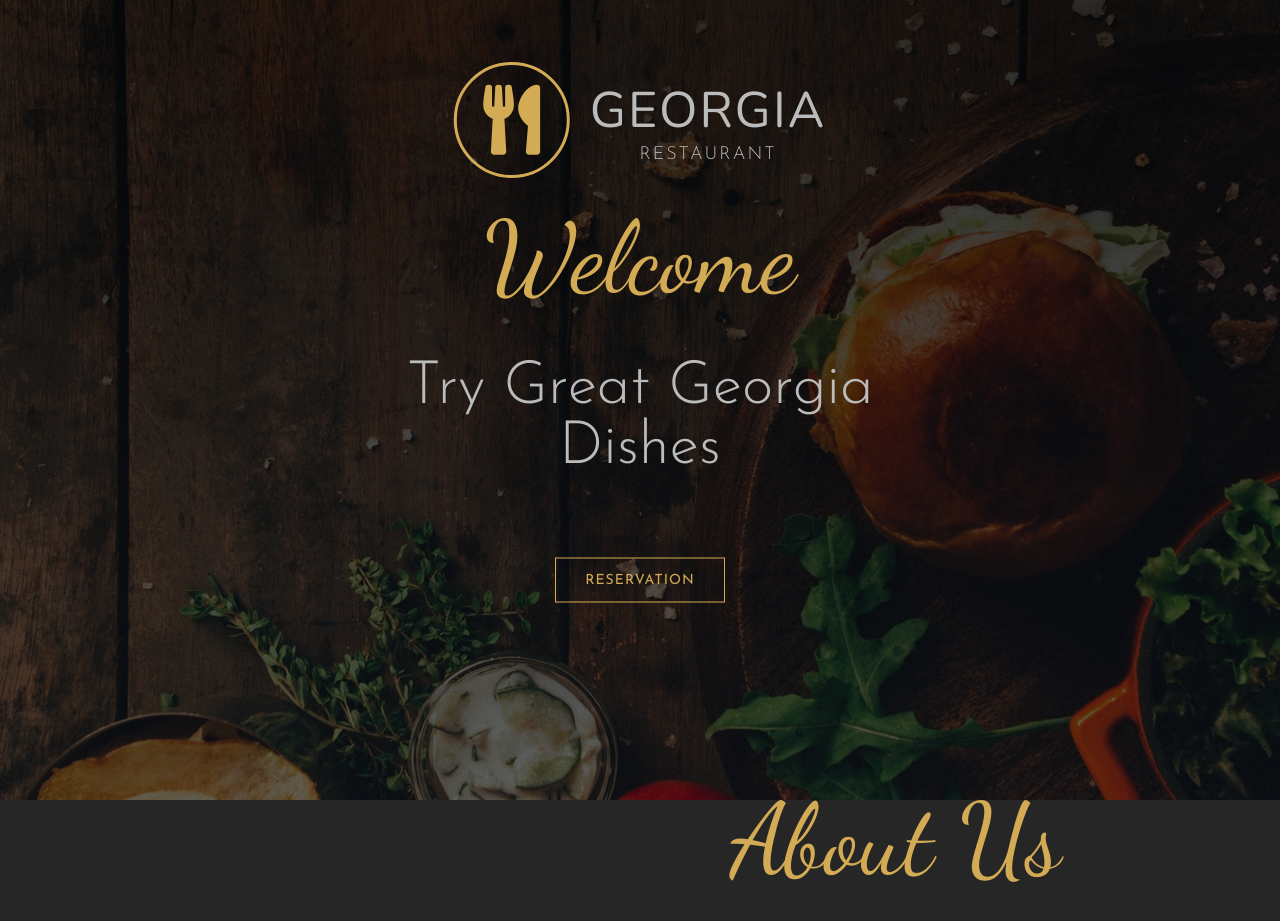
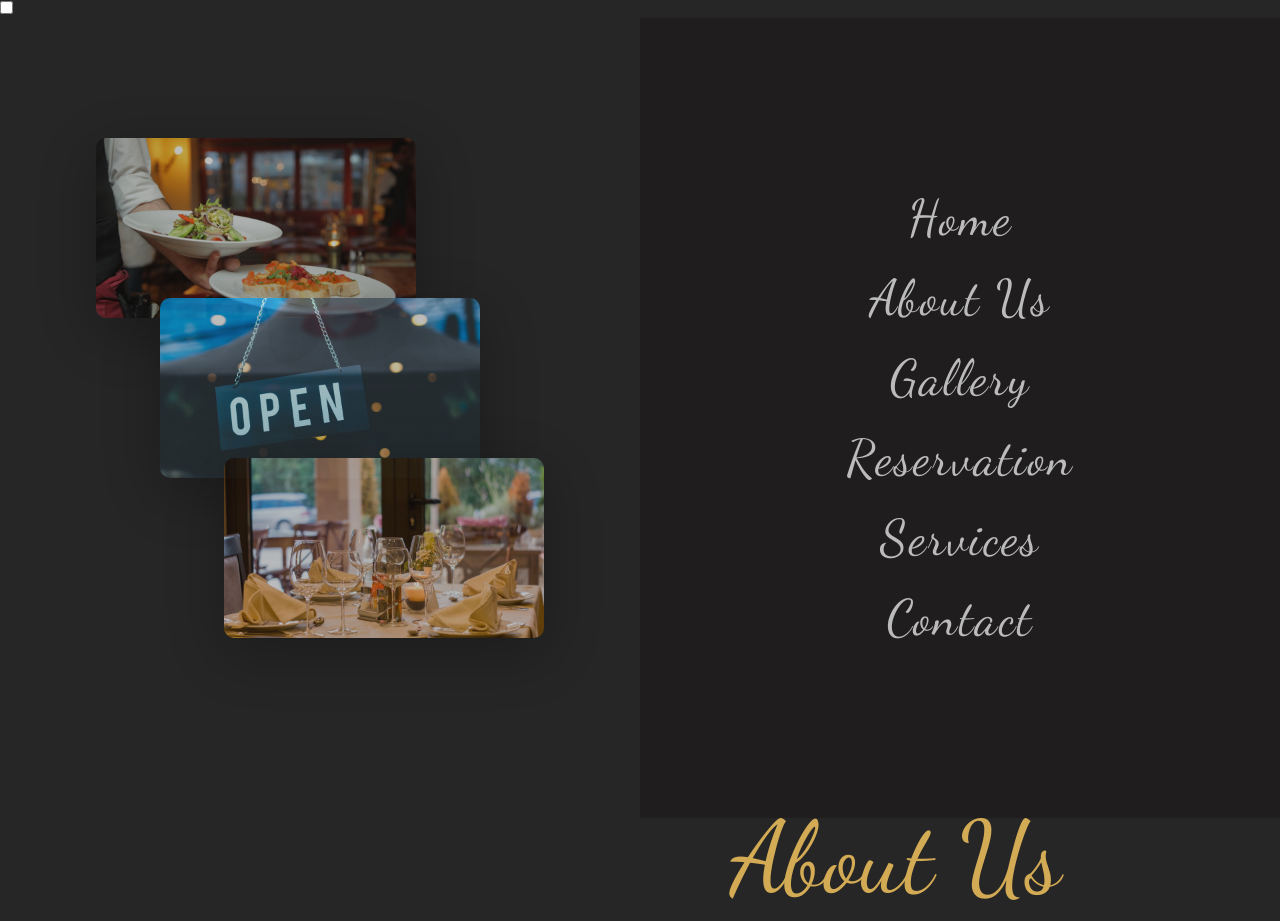
Before and after one commit to pawor/design-website-sass, a plain HTML site: page restaurant/index.html in a window 1280 px wide. Shown: the top 921 px of the page. Drawn offline with nearby package versions, Linux system fonts and the light colour scheme.

Commit message:
create navbar

```diff
--- a/restaurant/index.html
+++ b/restaurant/index.html
@@ -2,13 +2,53 @@
 <html lang="en">
 <head>
     <meta charset="UTF-8">
-    <meta name="viewport" content="width=device-width, initial-scale=1.0">
     <link rel="stylesheet" href="css/main.css">
     <link rel="stylesheet" href="https://use.fontawesome.com/releases/v5.5.0/css/all.css" integrity="sha384-B4dIYHKNBt8Bc12p+WXckhzcICo0wtJAoU8YZTY5qE0Id1GSseTk6S+L3BlXeVIU" crossorigin="anonymous">
     <link href="https://fonts.googleapis.com/css?family=Dancing+Script:400,700|Josefin+Sans:300,400,600,700|Nunito:300,400,600,700" rel="stylesheet">
     <title>Restaurant "Georgia"</title>
 </head>
 <body>
+    <!--Navbar-->
+    <nav class="navbar">
+        <input type="checkbox" id="check" class="checkbox">
+        <div class="hamburger-menu">
+            <label for="check" class="menu">
+                <div class="menu-line menu-line-1"></div>
+                <div class="menu-line menu-line-2"></div>
+                <div class="menu-line menu-line-3"></div>
+            </label>
+        </div>
+        <div class="navbar-navigation">
+            <div class="navbar-navigation-left">
+                <img src="images/nav-img-1.jpeg" class="left-img left-img-1">
+                <img src="images/nav-img-2.jpeg" class="left-img left-img-2">
+                <img src="images/nav-img-3.jpeg" class="left-img left-img-3">
+            </div>
+            <div class="navbar-navigation-right">
+                <ul class="nav-list">
+                    <li class="nav-list-item">
+                        <a href="#" class="nav-list-link">Home</a>
+                    </li>
+                    <li class="nav-list-item">
+                        <a href="#" class="nav-list-link">About Us</a>
+                    </li>
+                    <li class="nav-list-item">
+                        <a href="#" class="nav-list-link">Gallery</a>
+                    </li>
+                    <li class="nav-list-item">
+                        <a href="#" class="nav-list-link">Reservation</a>
+                    </li>
+                    <li class="nav-list-item">
+                        <a href="#" class="nav-list-link">Services</a>
+                    </li>
+                    <li class="nav-list-item">
+                        <a href="#" class="nav-list-link">Contact</a>
+                    </li>
+                </ul>
+            </div>
+        </div>
+    </nav>
+    <!--End of Navbar-->
     <!--Header-->
     <header class="header">
         <div class="brand">
--- a/restaurant/scss/_layout.scss
+++ b/restaurant/scss/_layout.scss
@@ -1,3 +1,64 @@
+.navbar{
+    position: relative;
+    z-index: 200;
+    &-navigation{
+        display: flex;
+        &-left{
+            width: 50vw;
+            height: 100vh;
+            background-color: $color-dark;
+            position: fixed;
+            left:0;
+            .left-img{
+                width: 50%;
+                position: absolute;
+                box-shadow: 0 15px 60px rgba($color-black, 0.4);
+                opacity: 0.7;
+                border-radius: 10px;
+            }
+            .left-img-1{
+                top: 15%;
+                left: 15%;
+            }
+            .left-img-2{
+                top: 35%;
+                left: 25%;
+            }
+            .left-img-3{
+                top: 55%;
+                left: 35%;
+            }
+        }
+        &-right{
+            width: 50vw;
+            height: 100vh;
+            background-color: #1f1d1d;
+            position: fixed;
+            right: 0;
+            @include flexLayout;
+        }
+        .nav-list{
+            &-item{
+                list-style: none;
+            }
+            &-link{
+                font-family: $font-dancingScript;
+                font-size: 50px;
+                @include textStyles(capitalize);
+                color: $color-secondary;
+                text-decoration: none;
+                display: block;
+                margin: 20px;
+                text-align: center;
+                transition: all 0.5s;
+                &:hover{
+                    color: $color-primary;
+                    letter-spacing: 4px;
+                }
+            }
+        }
+    }
+}
 .header{
     width: 100%;
     height: 100vh;
```
Also changed, not shown: restaurant/css/main.css.
